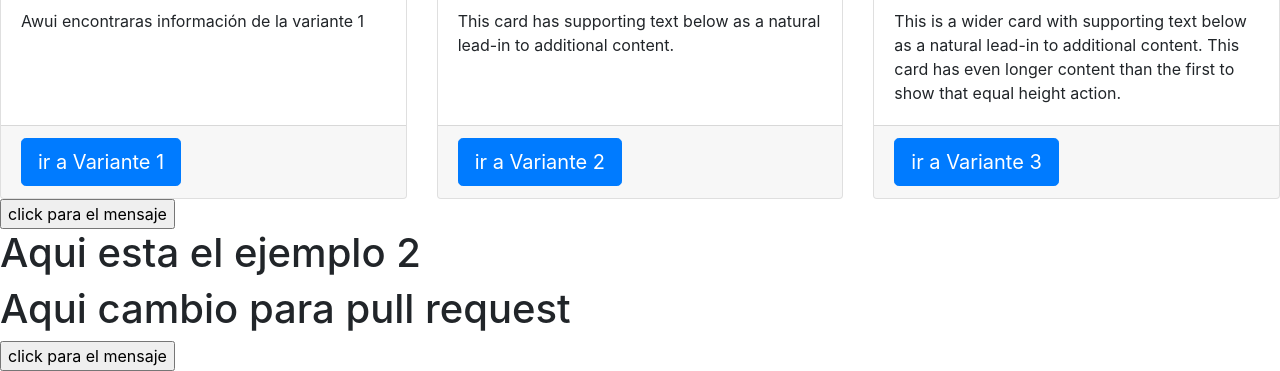
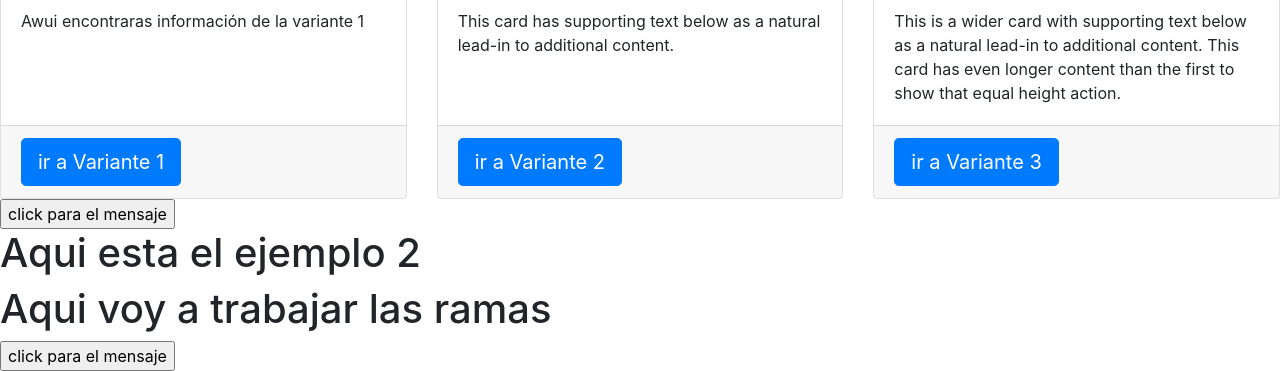
Before and after one commit to camiloordo22vf/LenguajesD, a plain HTML site: page index.html in a window 1280 px wide. Shown: the part 770-1141 px from the top of the page. Drawn offline with nearby package versions, Linux system fonts and the light colour scheme.

Commit message:
trabajo con ramas

```diff
--- a/index.html
+++ b/index.html
@@ -69,7 +69,7 @@
     <!-- aqui termina cards -->
     <input type="button" onclick="hola()" value="click para el mensaje">
     <h1>Aqui esta el ejemplo 2</h1>
-    <h1>Aqui cambio para pull request</h1>
+    <h1>Aqui voy a trabajar las ramas</h1>
     <input type="button" onclick="hola()" value="click para el mensaje">
 </body>
 
```
